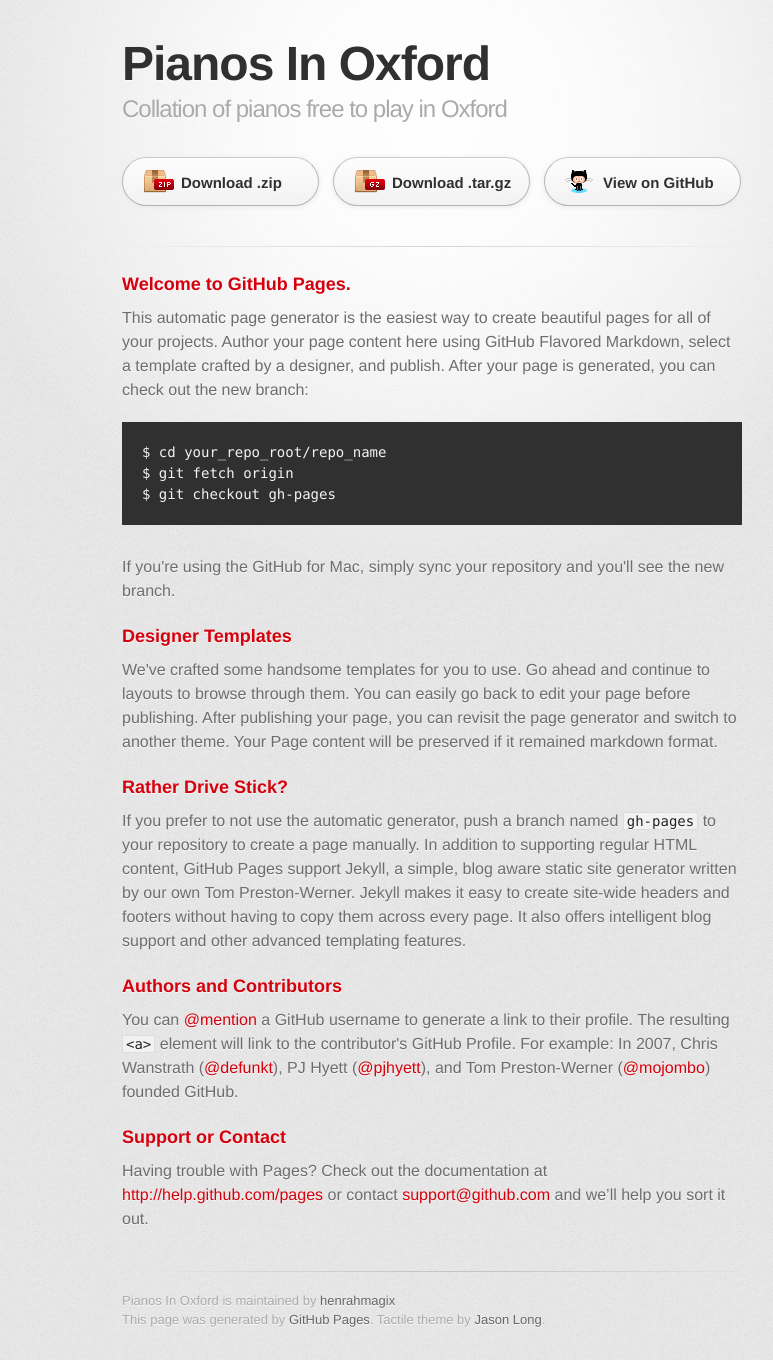
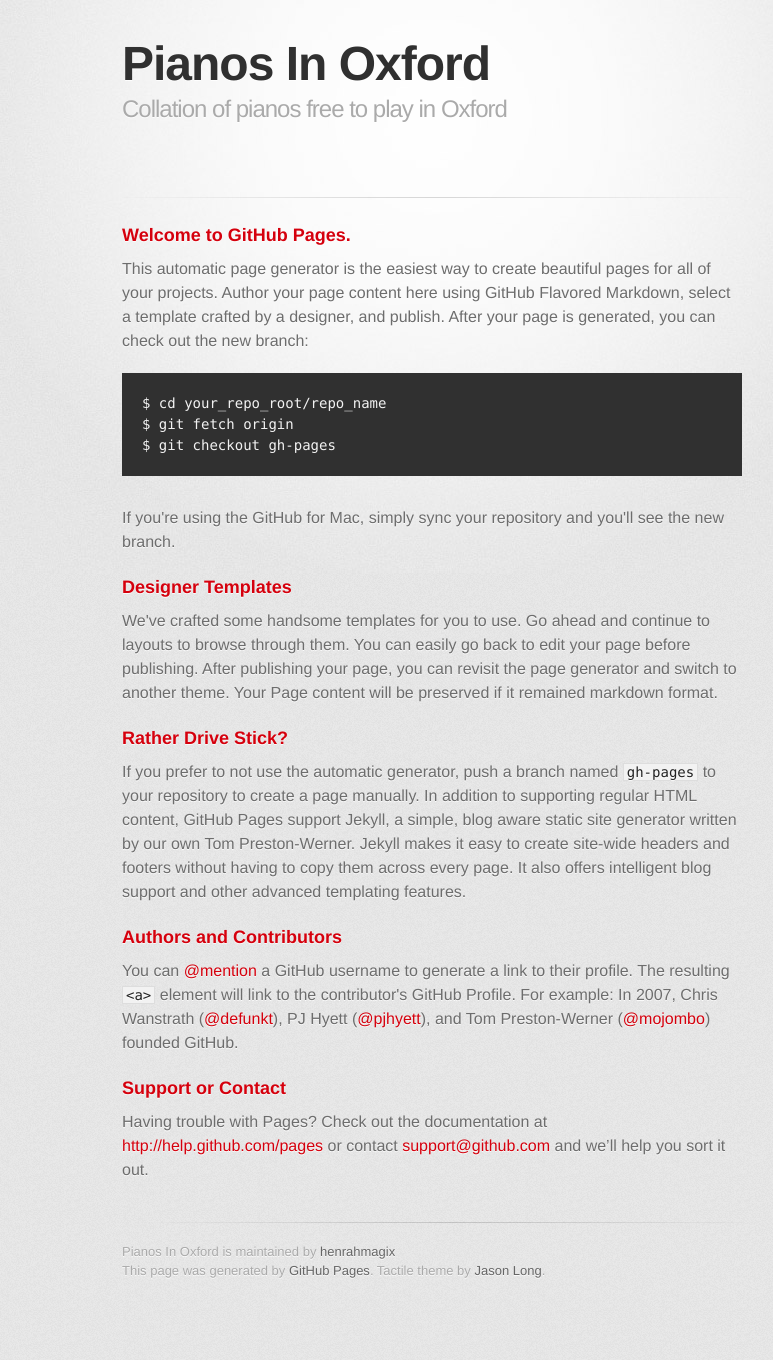
Before and after one commit to henrahmagix/pianosinoxford, a Jekyll site: the page built from index.md, in a window 1280 px wide. Shown: the whole page, without its empty margins (208-981 px from the left). Built offline with Jekyll 4.4.1, drawn with Linux system fonts in a browser that asks for light colours; some web fonts are replaced; Markdown is read by kramdown in place of the engine named in the settings; after the commit the page ends 1311 px from its top, so only the background shows below that.

Commit message:
Comment out downloads

```diff
--- a/_layouts/index.html
+++ b/_layouts/index.html
@@ -23,9 +23,9 @@
         </header>
 
         <section id="downloads" class="clearfix">
-          <a href="https://github.com/henrahmagix/pianosinoxford/zipball/master" id="download-zip" class="button"><span>Download .zip</span></a>
+          <!-- <a href="https://github.com/henrahmagix/pianosinoxford/zipball/master" id="download-zip" class="button"><span>Download .zip</span></a>
           <a href="https://github.com/henrahmagix/pianosinoxford/tarball/master" id="download-tar-gz" class="button"><span>Download .tar.gz</span></a>
-          <a href="https://github.com/henrahmagix/pianosinoxford" id="view-on-github" class="button"><span>View on GitHub</span></a>
+          <a href="https://github.com/henrahmagix/pianosinoxford" id="view-on-github" class="button"><span>View on GitHub</span></a> -->
         </section>
 
         <hr>
```
